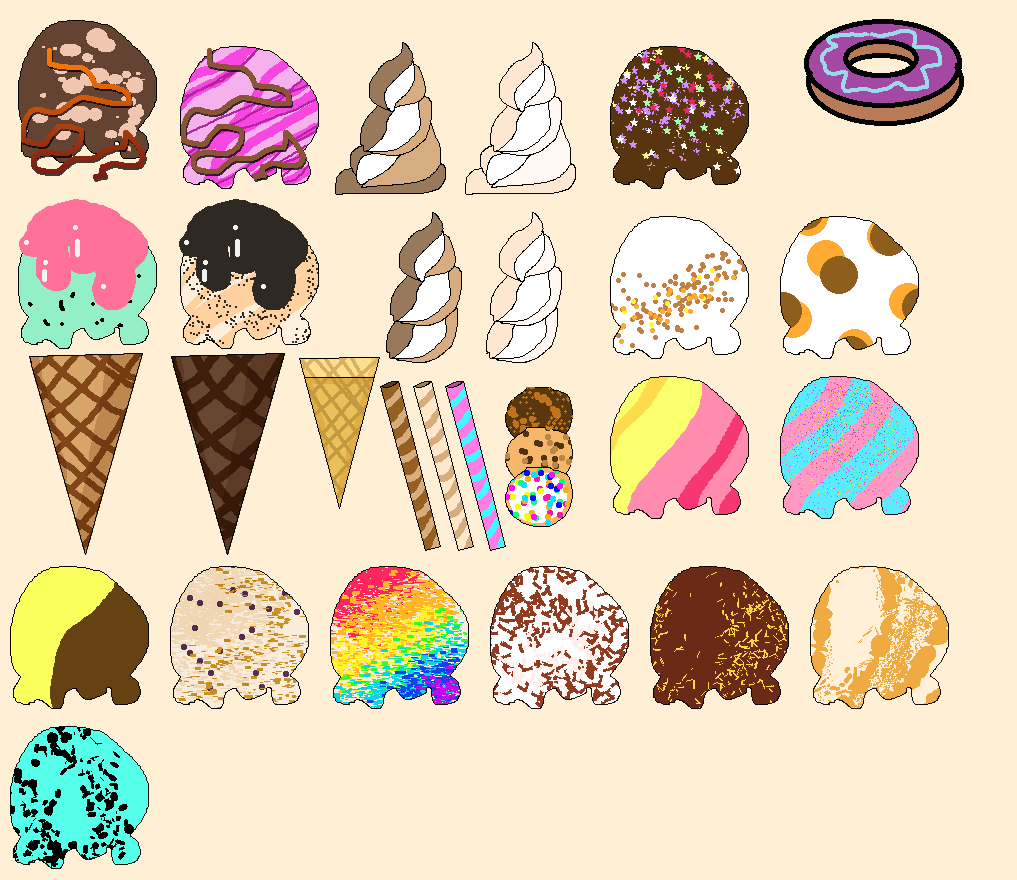
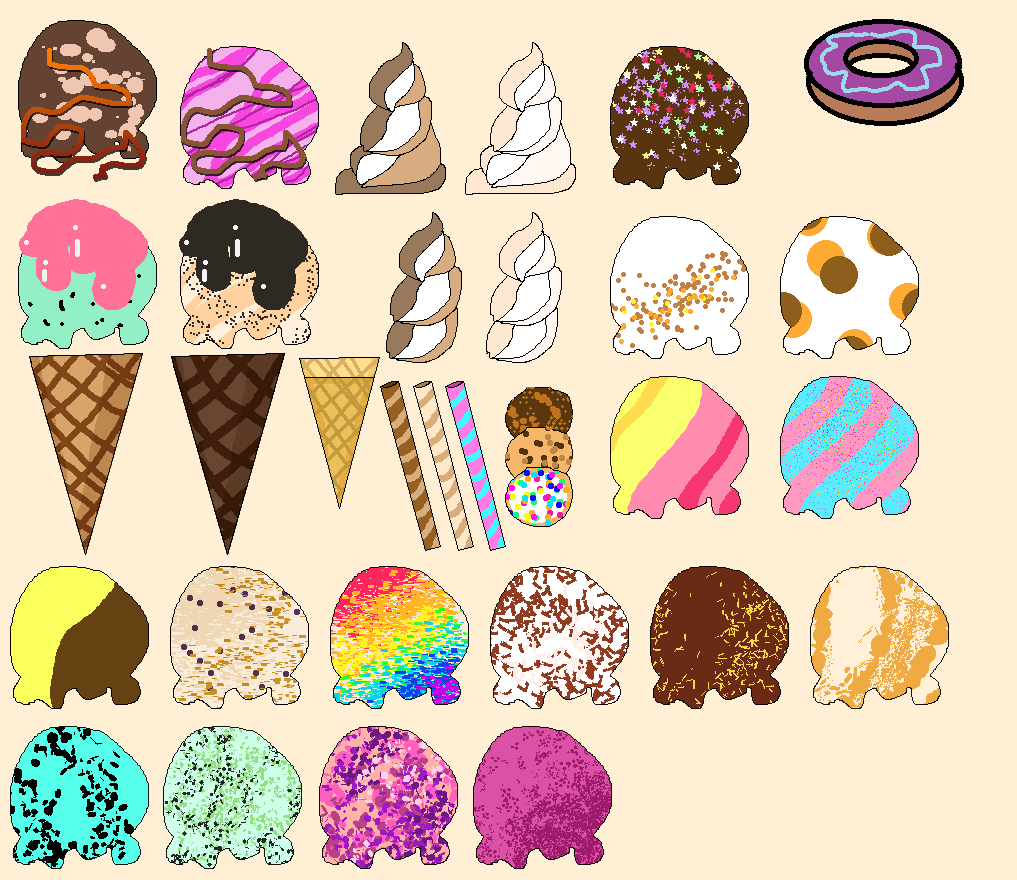
Before and after one commit to Iamsandwich/Cooking-Drag-and-drop, a plain HTML site: page index.html in a window 1280 px wide. Shown: the part 101-981 px from the top of the page, without its empty margins (0-1017 px from the left). Drawn offline with Linux system fonts and the light colour scheme.

Commit message:
extra mint and berry types

```diff
--- a/index.html
+++ b/index.html
@@ -279,6 +279,30 @@ background-color: papayawhip;
   text-align: center;
 }
 
+#mydiv34{
+  position: absolute;
+  top: 820px;
+  left: 153px;
+  z-index: 2;
+  text-align: center;
+}
+
+#mydiv35{
+  position: absolute;
+  top: 820px;
+  left: 309px;
+  z-index: 2;
+  text-align: center;
+}
+
+#mydiv36{
+  position: absolute;
+  top: 820px;
+  left: 463px;
+  z-index: 2;
+  text-align: center;
+}
+
 #header {
   text-align: center;
   text-transform: uppercase;
@@ -438,6 +462,18 @@ background-color: papayawhip;
 <img src="Items/icecream/icecream_decoration_cookierainbow.png" alt="decorative rainbow cookie">
 </div>
 
+<div id="mydiv34">
+<img src="Items/icecream/icecream_dollup_mintchoco3.png" alt="mint chocolate V3 icecream ball">
+</div>
+
+<div id="mydiv35">
+<img src="Items/icecream/icecream_dollup_berry.png" alt="berry icecream ball">
+</div>
+
+<div id="mydiv36">
+  <img src="Items/icecream/icecream_dollup_blackcurrant.png" alt="black currant icecream ball">
+  </div>
+
 <script>
 //Make the DIV element draggagle:
 dragElement(document.getElementById("mydiv"));
@@ -474,6 +510,9 @@ dragElement(document.getElementById("mydiv30"));
 dragElement(document.getElementById("mydiv31"));
 dragElement(document.getElementById("mydiv32"));
 dragElement(document.getElementById("mydiv33"));
+dragElement(document.getElementById("mydiv34"));
+dragElement(document.getElementById("mydiv35"));
+dragElement(document.getElementById("mydiv36"));
 
 
 
```
Also changed, not shown: Items/icecream/icecream_dollup_berry.png (added), Items/icecream/icecream_dollup_blackcurrant.png (added), Items/icecream/icecream_dollup_mintchoco3.png (added).
